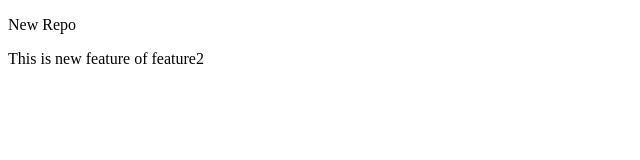
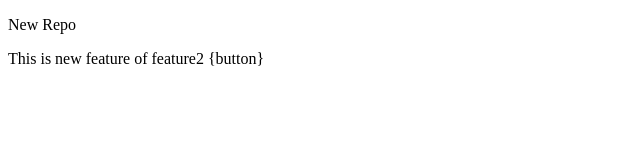
Before and after one commit to Aman2018-IT/Megh, a plain HTML site: page index.html in a window 1280 px wide. Shown: the full height of the page, 0-640 px from the left. Drawn offline with Linux system fonts and the light colour scheme.

Commit message:
Add buton

```diff
--- a/index.html
+++ b/index.html
@@ -7,6 +7,7 @@
 </head>
 <body>
     <p> New Repo</p>
-    <p>This is new feature of feature2</p>
+    <p>This is new feature of feature2 {button}</p>
+
 </body>
 </html>
```
